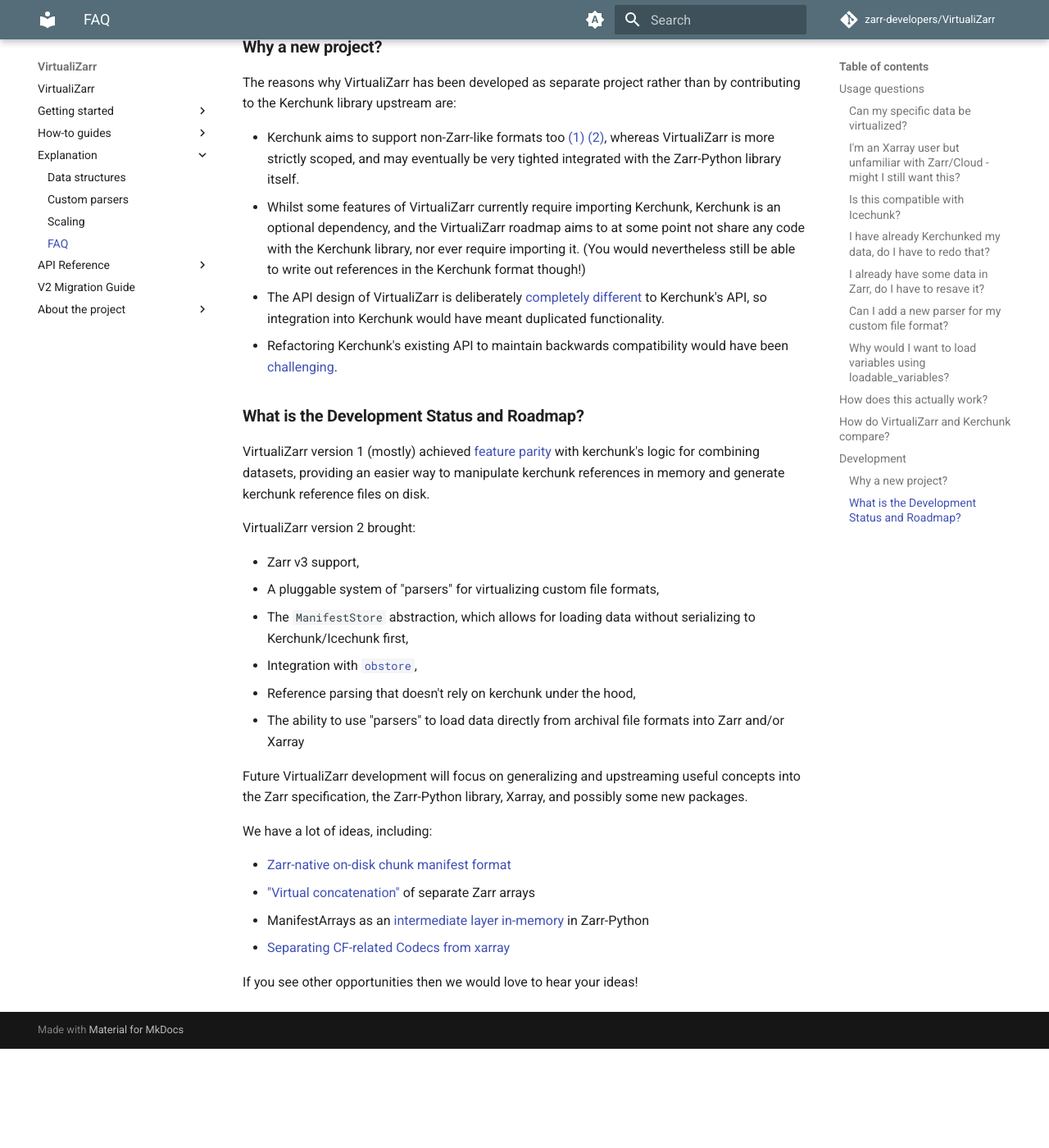
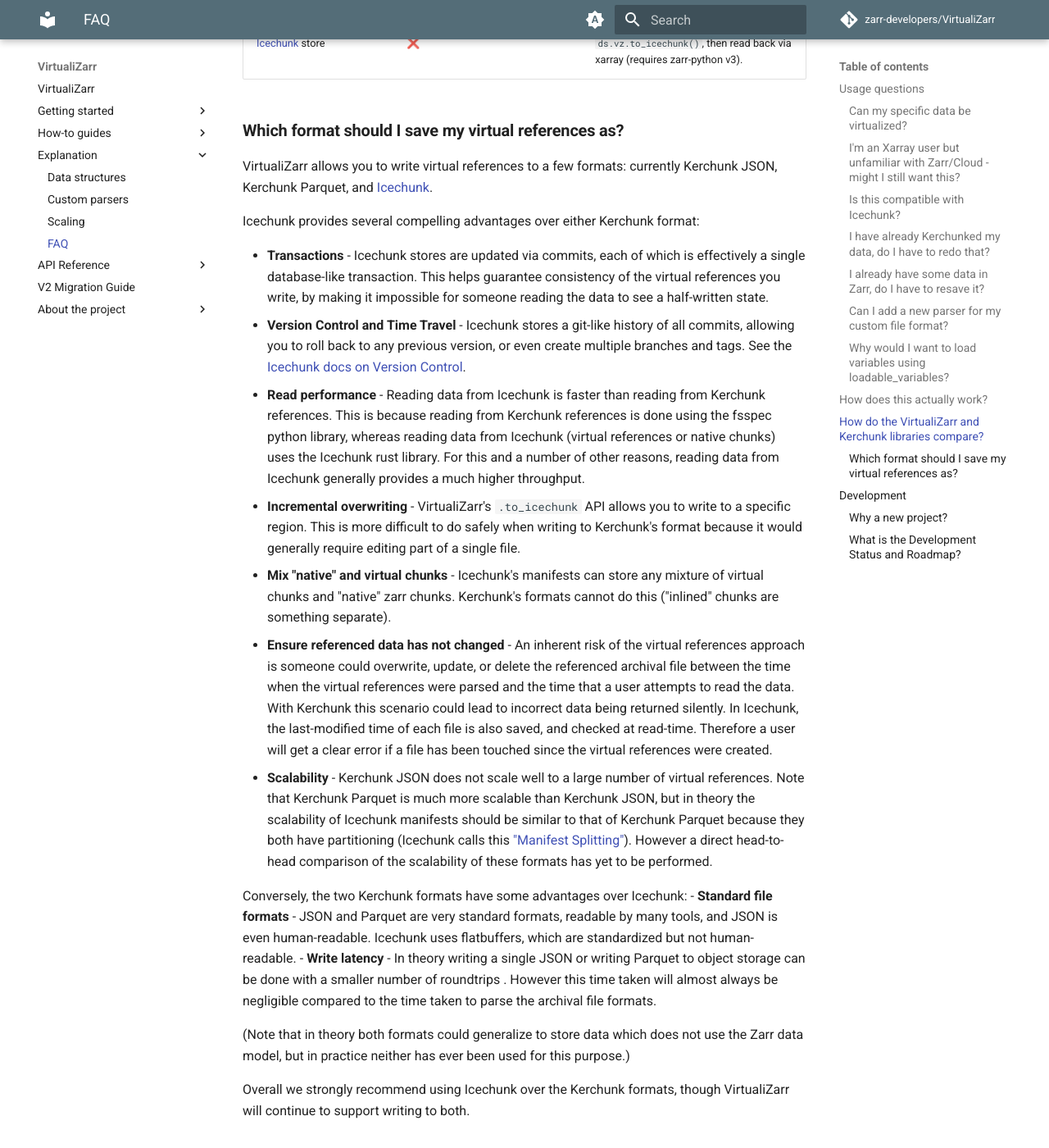
Before and after one commit to zarr-developers/VirtualiZarr, an MkDocs documentation site: the page built from docs/faq.md, in a window 1280 px wide and 1400 px high, scrolled down 8043 px. Shown: the whole window at 82% size. Built offline with MkDocs 1.6.1 and Material for MkDocs 9.7.7, drawn with Linux system fonts in a browser that asks for light colours; comment, search, counter and statistics services are not loaded; the version menu is left out; before the commit the page ends 9322 px from its top, so only the background shows below that; some of the changed text lies outside the part shown.

Commit message:
add faq ans comparing kerchunk format to icechunk

```diff
--- a/docs/faq.md
+++ b/docs/faq.md
@@ -117,9 +117,16 @@
 
 The above steps could also be performed using the `kerchunk` library alone, but because (3), (4), (5), and (6) are all performed by the `kerchunk.combine.MultiZarrToZarr` function, and no internal abstractions are exposed, kerchunk's design is much less modular, and the use cases are limited by kerchunk's API surface.
 
-## How do VirtualiZarr and Kerchunk compare?
+## How do the VirtualiZarr and Kerchunk libraries compare?
 
 You have a choice between using VirtualiZarr and Kerchunk: VirtualiZarr provides almost all the same features as Kerchunk.
+
+!!! note
+
+    "Kerchunk" is really two things: a python library and an on-disk format for storing virtual references.
+
+    This question compares the Kerchunk python library to the VirtualiZarr python library.
+    For a discussion of the pros and cons of serializing into the Kerchunk references format, see the next question.
 
 Users of Kerchunk may find the following comparison table useful, which shows which features of Kerchunk map on to which features of VirtualiZarr.
 
@@ -160,6 +167,28 @@
 | Kerchunk reference format as parquet                                     | `df.refs_to_dataframe(out_dict, "combined.parq")`, then read using an `fsspec` `ReferenceFileSystem` mapper | `ds.vz.to_kerchunk('combined.parq', format=parquet')` , then read using an `fsspec` `ReferenceFileSystem` mapper |
 | [Icechunk](https://icechunk.io/) store                          | ❌                                                                                                                                 | `ds.vz.to_icechunk()`, then read back via xarray (requires zarr-python v3).                                |
 
+### Which format should I save my virtual references as?
+
+VirtualiZarr allows you to write virtual references to a few formats: currently Kerchunk JSON, Kerchunk Parquet, and [Icechunk](https://icechunk.io/en/latest/).
+
+Icechunk provides several compelling advantages over either Kerchunk format:
+
+- **Transactions** - Icechunk stores are updated via commits, each of which is effectively a single database-like transaction. This helps guarantee consistency of the virtual references you write, by making it impossible for someone reading the data to see a half-written state.
+- **Version Control and Time Travel** - Icechunk stores a git-like history of all commits, allowing you to roll back to any previous version, or even create multiple branches and tags. See the [Icechunk docs on Version Control](https://icechunk.io/en/latest/version-control/).
+- **Read performance** - Reading data from Icechunk is faster than reading from Kerchunk references. This is because reading from Kerchunk references is done using the fsspec python library, whereas reading data from Icechunk (virtual references or native chunks) uses the Icechunk rust library. For this and a number of other reasons, reading data from Icechunk generally provides a much higher throughput.
+- **Incremental overwriting** - VirtualiZarr's `.to_icechunk` API allows you to write to a specific region. This is more difficult to do safely when writing to Kerchunk's format because it would generally require editing part of a single file.
+- **Mix "native" and virtual chunks** - Icechunk's manifests can store any mixture of virtual chunks and "native" zarr chunks. Kerchunk's formats cannot do this ("inlined" chunks are something separate).
+- **Ensure referenced data has not changed** - An inherent risk of the virtual references approach is someone could overwrite, update, or delete the referenced archival file between the time when the virtual references were parsed and the time that a user attempts to read the data. With Kerchunk this scenario could lead to incorrect data being returned silently. In Icechunk, the last-modified time of each file is also saved, and checked at read-time. Therefore a user will get a clear error if a file has been touched since the virtual references were created.
+- **Scalability** - Kerchunk JSON does not scale well to a large number of virtual references. Note that Kerchunk Parquet is much more scalable than Kerchunk JSON, but in theory the scalability of Icechunk manifests should be similar to that of Kerchunk Parquet because they both have partitioning (Icechunk calls this ["Manifest Splitting"](https://icechunk.io/en/latest/performance/#splitting-manifests)).
+However a direct head-to-head comparison of the scalability of these formats has yet to be performed.
+
+Conversely, the two Kerchunk formats have some advantages over Icechunk:
+- **Standard file formats** - JSON and Parquet are very standard formats, readable by many tools, and JSON is even human-readable. Icechunk uses flatbuffers, which are standardized but not human-readable.
+- **Write latency** - In theory writing a single JSON or writing Parquet to object storage can be done with a smaller number of roundtrips . However this time taken will almost always be negligible compared to the time taken to parse the archival file formats.
+
+(Note that in theory both formats could generalize to store data which does not use the Zarr data model, but in practice neither has ever been used for this purpose.)
+
+Overall we strongly recommend using Icechunk over the Kerchunk formats, though VirtualiZarr will continue to support writing to both.
 
 ## Development
 
```
